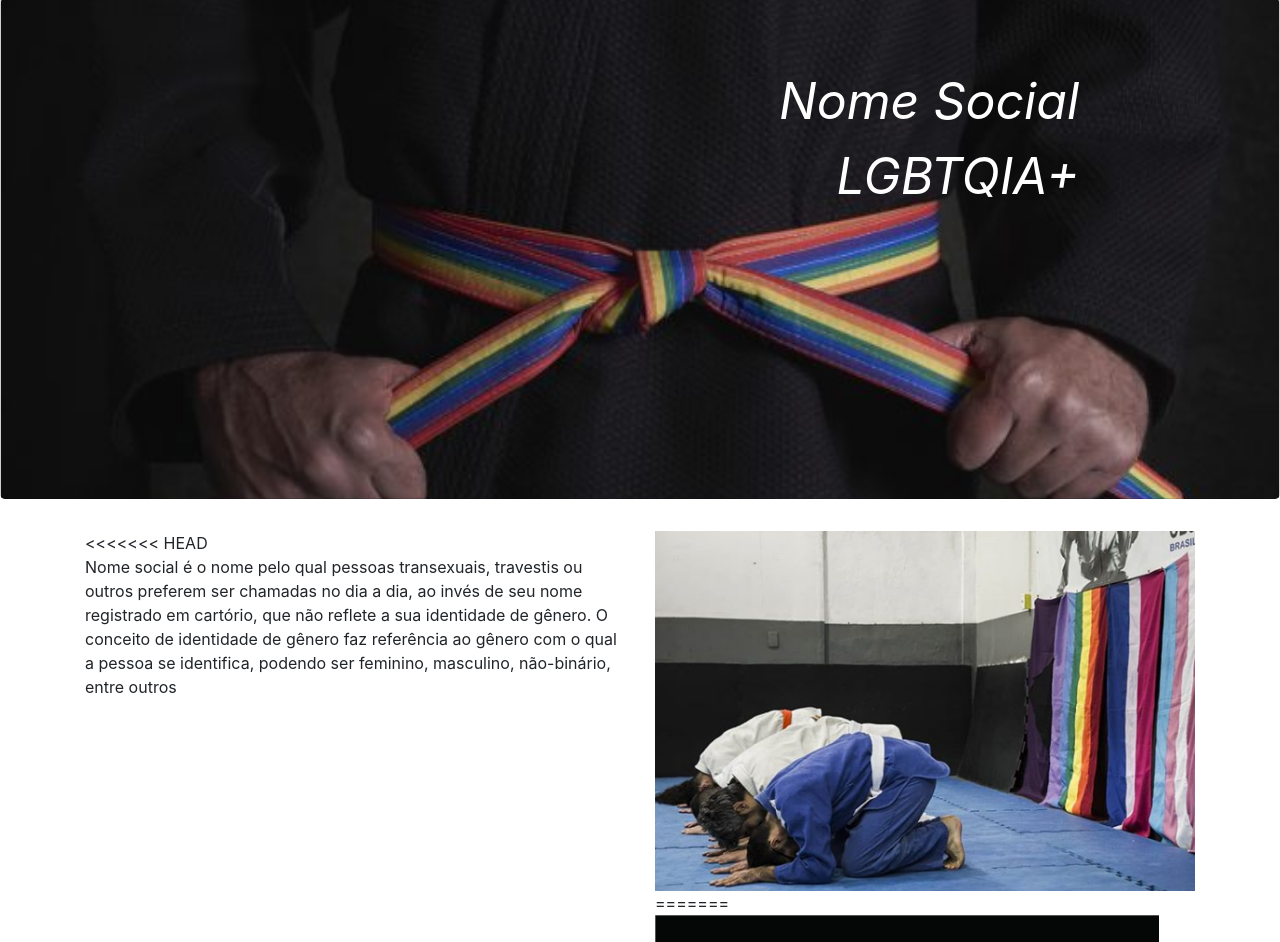
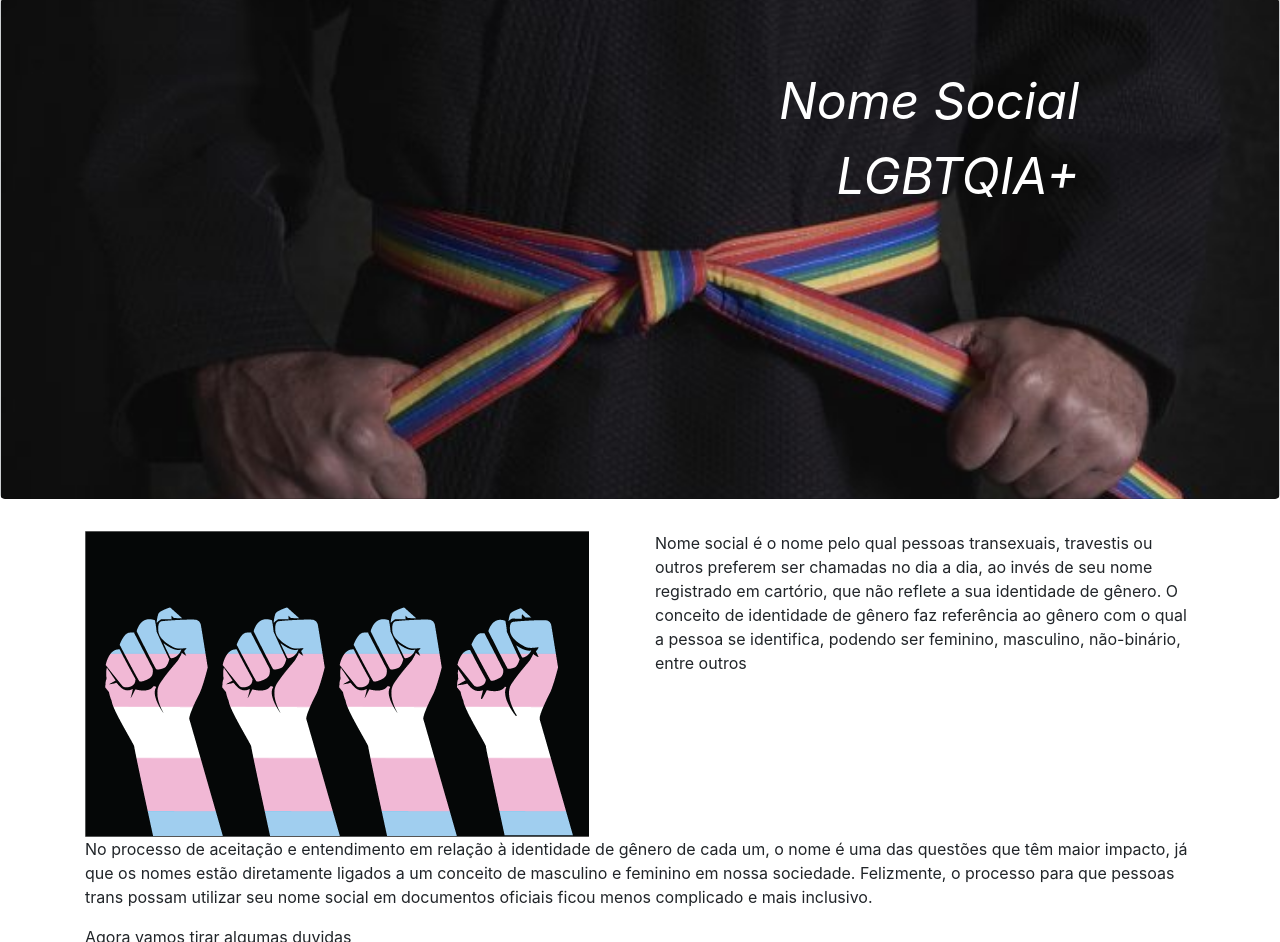
Before and after one commit to squad4spm/AsseguraLGBTQIA, a PHP site: page /nomeSocial.php in a window 1280 px wide. Shown: the part 201-1143 px from the top of the page. Run offline with PHP 8.4, Linux system fonts and the light colour scheme; some libraries are stand-ins or nearby versions.

Commit message:
alteração

```diff
--- a/nomeSocial.php
+++ b/nomeSocial.php
@@ -11,19 +11,11 @@
 <section id="pg_defesa_pessoal_primeiraClass" class="container primeiraClass">
     <div class="row">
         <div class="col-md-6">
-<<<<<<< HEAD
-            <p>Nome social é o nome pelo qual pessoas transexuais, travestis ou outros preferem ser chamadas no dia a dia, ao invés de seu nome registrado em cartório, que não reflete a sua identidade de gênero. O conceito de identidade de gênero faz referência ao gênero com o qual a pessoa se identifica, podendo ser feminino, masculino, não-binário, entre outros</p>
-
-        </div>
-        <div class="col-md-6">
-           <img src="./images/Defesa.png" class="img-fluid"/>
-=======
         <img src="./images/unnamed2.png" class="img-fluid"/>
 
         </div>
         <div class="col-md-6">
         <p>Nome social é o nome pelo qual pessoas transexuais, travestis ou outros preferem ser chamadas no dia a dia, ao invés de seu nome registrado em cartório, que não reflete a sua identidade de gênero. O conceito de identidade de gênero faz referência ao gênero com o qual a pessoa se identifica, podendo ser feminino, masculino, não-binário, entre outros</p>
->>>>>>> 8b4b055b04892a4e666ab4ee3b82f2418605ebd1
         </div>
     </div>
 </section>
@@ -33,17 +25,12 @@
         <div class="row">
             <div class="col-md-12">
                 <p>No processo de aceitação e entendimento em relação à identidade de gênero de cada um, o nome é uma das questões que têm maior impacto, já que os nomes estão diretamente ligados a um conceito de masculino e feminino em nossa sociedade. Felizmente, o processo para que pessoas trans possam utilizar seu nome social em documentos oficiais ficou menos complicado e mais inclusivo.</p>
-<<<<<<< HEAD
                 <p> Agora vamos tirar algumas duvidas </p>
-=======
-                <p> aAgora vamos tirar algumas duvidas </p>
->>>>>>> 8b4b055b04892a4e666ab4ee3b82f2418605ebd1
             </div>
         </div>
         <div class="segundaClass fonteDois">
             <div class="row">
                 <div class="col-md-6">
-<<<<<<< HEAD
                     <img src=".imgser" class="img-fluid">
                 </div>
                 <div class="col-md-6">
@@ -57,22 +44,6 @@
   <p> É possível solicitar a gratuidade do procedimento?
 Caso o interessado na mudança não tenha condições de arcar com os custos do procedimento, ele pode solicitar a gratuidade no cartório . Para isso, basta apresentar a declaração de hipossuficiência – documento necessário para obter assistência judiciária gratuita. Caso deseje, o cidadão que deseja realizar as mudanças pode contatar a Defensoria Pública de seu estado para conseguir a gratuidade.
 </P>
-=======
-                <p>O que pode ser alterado?
-
- Conforme a regulamentação, podem ser alterados o prenome, agnomes indicativos de gênero (filho, júnior, neto e etc.) e o gênero em certidões de nascimento e de casamento (com a autorização do cônjuge). </p>
-                <p>Preciso fazer a alteração no cartório em que fui registrado?
-
- Não. O pedido pode ser realizado em qualquer cartório de Registro Civil de Pessoas Naturais em todo território nacional. O cartório que fizer a alteração deverá encaminhar via sistema eletrônico o procedimento ao cartório que registrou o nascimento da pessoa.
-  </p>
-  <p> É possível solicitar a gratuidade do procedimento?
-Caso o interessado na mudança não tenha condições de arcar com os custos do procedimento, ele pode solicitar a gratuidade no cartório . Para isso, basta apresentar a declaração de hipossuficiência – documento necessário para obter assistência judiciária gratuita. Caso deseje, o cidadão que deseja realizar as mudanças pode contatar a Defensoria Pública de seu estado para conseguir a gratuidade.
-</P>
-                </div>
-                <div class="col-md-6">
-                <img src="./images/.imgser.jpg" class="img-fluid">
-
->>>>>>> 8b4b055b04892a4e666ab4ee3b82f2418605ebd1
                 </div>
             </div>
         </div>
```
